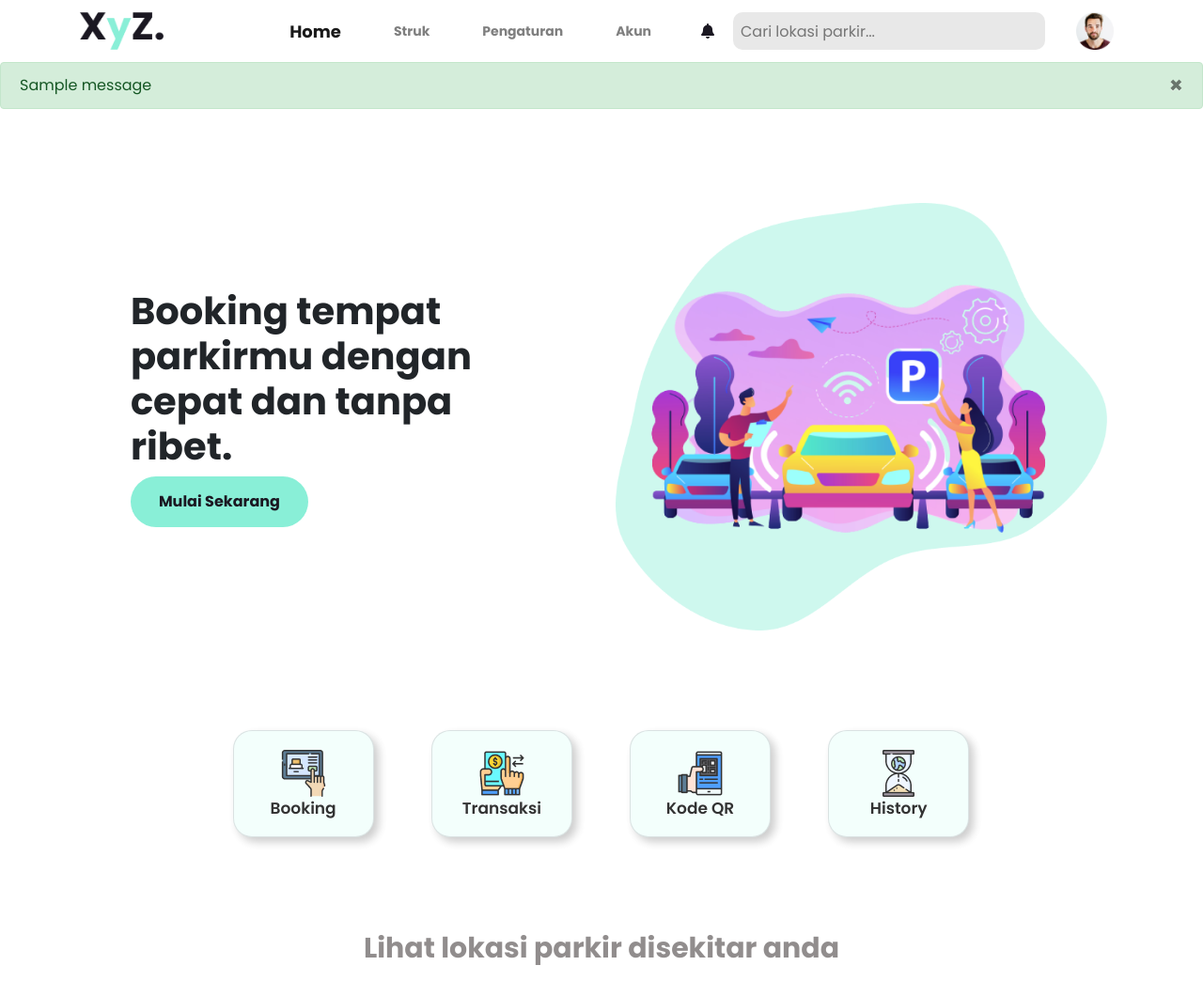
After one commit to arditolaksono/FIT, a Flask app: page /home in a window 1280 px wide. The commit adds this page. Shown: the top 1044 px of the page at 94% size. Run offline with Flask 2, Linux system fonts and the light colour scheme; a user stored in the database is signed in; one stand-in notice (Sample message) is shown; some libraries are stand-ins or nearby versions.

Commit message:
progres hari ke 6

```diff
--- /dev/null
+++ b/website/templates/home.html
@@ -0,0 +1,388 @@
+<!doctype html>
+<html lang="en">
+  <head>
+    <!-- Required meta tags -->
+    <meta charset="utf-8">
+    <meta name="viewport" content="width=device-width, initial-scale=1, shrink-to-fit=no">
+
+    <!-- Bootstrap CSS -->
+    <link rel="stylesheet" href="https://cdn.jsdelivr.net/npm/bootstrap@4.5.3/dist/css/bootstrap.min.css" integrity="sha384-TX8t27EcRE3e/ihU7zmQxVncDAy5uIKz4rEkgIXeMed4M0jlfIDPvg6uqKI2xXr2" crossorigin="anonymous">
+    <link rel="stylesheet" type="text/css" href="css/all.css">
+    <link rel="stylesheet" type="text/css" href="coba.css">
+    <link rel="preconnect" href="https://fonts.gstatic.com">
+    <link href="https://fonts.googleapis.com/css2?family=Poppins:wght@600&display=swap" rel="stylesheet">
+    <script src="https://ajax.googleapis.com/ajax/libs/jquery/3.5.1/jquery.min.js"></script>
+    <script src="https://cdnjs.cloudflare.com/ajax/libs/popper.js/1.16.0/umd/popper.min.js"></script>
+    <script src="https://maxcdn.bootstrapcdn.com/bootstrap/4.5.2/js/bootstrap.min.js"></script>
+
+    <!-- My Font -->
+    <link rel="preconnect" href="https://fonts.gstatic.com">
+    <link href="https://fonts.googleapis.com/css2?family=Poppins:wght@400;700&display=swap" rel="stylesheet">
+
+
+    <!-- MY CSS -->
+    <style type="text/css">
+        * {
+          box-sizing: border-box;
+          margin: 0;
+          padding: 0;
+        }
+
+         body {
+          background-color: white;
+          font-family: 'Poppins', sans-serif;
+        }
+
+        .rectangle{
+        background: #F1FFFC;
+        border: 1px solid rgba(27, 24, 34, 0.15);
+        box-sizing: border-box;
+        box-shadow: 5px 5px 10px rgba(0, 0, 0, 0.25);
+        border-radius: 20px;
+        opacity: 0.8;
+        margin: 10px 15px;
+        width: 150px;
+        }
+
+        .rectangle:hover, .rectangle:active{
+        opacity: 1;
+        }
+
+        .menumenu{
+        font-family: Poppins;
+        font-style: normal;
+        font-weight: 600;
+        font-size: 17px;
+        color: black;
+        }
+
+        a.menusamping:hover,a.menusamping:active{
+        text-decoration: none;
+        }
+
+        .sidenav .row{
+            width: 99%;
+            margin: auto;
+        }
+
+        nav {
+          background-color: white;
+        }
+
+        nav img{
+            height: 40px;
+            margin-right: 10px;
+        }
+
+        nav .nav-item {
+            margin: auto 20px;
+            font-size: 17px;
+            font-weight: bold;
+            font-size: 14px;
+        }
+
+        nav .active {
+          font-size: 18px;
+        }
+
+        nav .form-inline {
+          margin-left: 25px;
+        }
+
+        nav .form-inline input, .search{
+          background-color: #E8E8E8;
+          border: #E8E8E8;
+          height: 40px;
+          padding: 8px;
+          border-radius: 10px;
+        }
+
+        nav .form-inline img {
+          margin-left: 25px;
+        }
+
+        nav p {
+          margin: auto;
+        }
+
+        .jumbotron {
+          background-color:white;
+        }
+
+        .jumbotron img {
+          height: 455px;
+          margin-top: 20px;
+        }
+
+        .jumbotron .judul {
+         margin: auto;
+         padding: 0 70px;
+        }
+
+        .jumbotron h1 {
+          font-size: 40px;
+          font-weight: bold;
+        }
+
+        .jumbotron .btn a{
+          text-decoration: none;
+          color: #1B1822;
+        }
+
+        .jumbotron .yuk {
+            background-color: #89EFD7;
+            border: #89EFD7;
+            color: #1B1822;
+            border-radius: 100px;
+            font-weight: bold;
+            padding: 15px 30px;
+            font-size: 16px;
+        }
+
+        .jumbotron .yuk:hover {
+            background-color: green;
+        }
+
+        .map{
+          margin: 50px 0;
+        }
+
+        .map .row{
+          width: 70%;
+          margin: auto;
+          padding: 20px 10px;
+        }
+
+        .map iframe {
+          margin: auto;
+          width: 100%;
+          border-radius: 20px;
+        }
+        .map h2{
+          font-size: 30px;
+          font-weight: bold;
+          color: rgba(117,112,112,0.8);
+          text-align: center;
+          margin: 20px 0;
+        }
+
+        footer {
+            background-image: linear-gradient(to top, rgba(162,191,189,1), rgba(162,191,189,0));
+            height: 350px;
+            width: 100%;
+            padding: 40px 70px;
+        }
+
+        footer h4{
+            font-size: 18px;
+            font-weight: bold;
+            color: #1B1822;
+            text-decoration: none;
+            cursor: pointer;
+        }
+
+        footer .sosmed {
+            height: 25px;
+            width: 25px;
+            margin: 0 5px;
+        }
+
+        footer p{
+            font-size: 18px;
+            text-align: center;
+            margin-top: 70px;
+            font-weight: bold;
+        }
+
+        footer h6{
+          font-weight: bold;
+        }
+
+        footer .logoo{
+            width: 100px;
+        }
+
+        footer .empat img{
+            height: 50px;
+            margin: 10px 25px;
+        }
+
+        @media only screen and (max-width: 768px){
+
+            footer{
+                height: 750px;
+            }
+
+            footer .app img{
+                width: 50px;
+            }
+
+            footer h1{
+                font-size: 21px;
+            }
+
+            footer .col-md{
+                margin-top: 30px;
+            }
+        }
+
+
+
+    </style>
+
+    <title>Home</title>
+  </head>
+
+  <body>
+    <nav class="navbar navbar-expand-lg navbar-light ">
+        <div class="container">
+            <a class="navbar-brand" href="#"><img src="{{url_for('static', filename='img/logo3.png')}}"></a>
+            <button class="navbar-toggler" type="button" data-toggle="collapse" data-target="#navbarNavAltMarkup" aria-controls="navbarNavAltMarkup" aria-expanded="false" aria-label="Toggle navigation">
+            <span class="navbar-toggler-icon"></span>
+            </button>
+            <div class="collapse navbar-collapse" id="navbarNavAltMarkup">
+              <div class="navbar-nav ml-auto">
+                  <a class="nav-item nav-link active" href="home.html">Home <span class="sr-only">(current)</span></a>
+                  <a class="nav-item nav-link" href="struk.html">Struk</a>
+                  <a class="nav-item nav-link" href="pengaturan.html">Pengaturan</a>
+                  <a class="nav-item nav-link" href="akun.html">Akun</a>
+                  <div class="form-inline">
+                    <i class="fas fa-bell" style="color: #1B1822; margin-right: 20px; cursor: pointer;"></i>
+                    <input class="mr-sm-2" type="search" placeholder="Cari lokasi parkir..." aria-label="Search">
+                    <img src="{{url_for('static', filename='img/foto.png')}}">
+                  </div>
+                  <div class="profil">
+
+                  </div>
+              </div>
+            </div>
+        </div>
+      </nav>
+
+      {% with messages = get_flashed_messages(with_categories=true) %} {% if
+        messages %} {% for category, message in messages %} {% if category ==
+        'error' %}
+        <div class="alert alert-danger alter-dismissable fade show" role="alert">
+          {{ message }}
+          <button type="button" class="close" data-dismiss="alert">
+            <span aria-hidden="true">&times;</span>
+          </button>
+        </div>
+        {% else %}
+        <div class="alert alert-success alter-dismissable fade show" role="alert">
+          {{ message }}
+          <button type="button" class="close" data-dismiss="alert">
+            <span aria-hidden="true">&times;</span>
+          </button>
+        </div>
+        {% endif %} {% endfor %} {% endif %} {% endwith %}
+
+      <div class="jumbotron">
+        <div class="row">
+
+            <div class="col-md-5 judul">
+              <h1>Booking tempat parkirmu dengan cepat dan tanpa ribet.</h1>
+                <button class="btn yuk" type="submit"><a href="booking.html">Mulai Sekarang</a> </button>
+            </div>
+            <div class="col-md-6">
+              <img src="{{url_for('static', filename='img/g13.png')}}" class="hero">
+            </div>
+          </div>
+      </div>
+
+
+      <!-- side nav -->
+      <div class="sidenav">
+        <div class="row justify-content-md-center">
+          <div class="col-md-2">
+        <a class="menusamping" href="booking.html">
+          <div class="rectangle text-center">
+            <img src="{{url_for('static', filename='img/online-booking 1.png')}}" style="margin-top: 20px">
+            <p class="menumenu">Booking</p>
+          </div>
+      </a>
+        </div>
+
+            <div class="col-md-2">
+              <a class="menusamping" href="transaksi.html">
+                <div class="rectangle text-center">
+                  <img src="{{url_for('static', filename='img/online-booking2.png')}}" style="margin-top: 20px">
+                  <p class="menumenu">Transaksi</p>
+                </div>
+              </a>
+            </div>
+
+          <div class="col-md-2">
+            <a class="menusamping" href="KodeQR.html">
+              <div class="rectangle text-center">
+                <img src="{{url_for('static', filename='img/online-booking3.png')}}" style="margin-top: 20px">
+                <p class="menumenu">Kode QR</p>
+              </div>
+            </a>
+          </div>
+
+          <div class="col-md-2">
+            <a class="menusamping" href="history.html">
+              <div class="rectangle text-center">
+                <img src="{{url_for('static', filename='img/online-booking4.png')}}" style="margin-top: 20px">
+                <p class="menumenu">History</p>
+              </div>
+            </a>
+          </div>
+
+        </div>
+      </div>
+
+      <!-- akhir sidenav -->
+
+      <div class="map">
+        <div class="row ">
+            <div class="col-md">
+              <h2>Lihat lokasi parkir disekitar anda</h2>
+              <iframe src="https://www.google.com/maps/embed?pb=!1m18!1m12!1m3!1d3960.255241613127!2d110.41378831414542!3d-6.979180470280404!2m3!1f0!2f0!3f0!3m2!1i1024!2i768!4f13.1!3m3!1m2!1s0x2e708b5242b2daf9%3A0x590ece08d249b4e3!2sParagon%20City%20Mall!5e0!3m2!1sen!2sid!4v1607160715543!5m2!1sen!2sid" width="600" height="600" frameborder="0" style="border:0;" allowfullscreen="" aria-hidden="false" tabindex="0"></iframe>
+            </div>
+          </div>
+      </div>
+
+      <footer>
+        <div class="container-fluid satu">
+          <div class="row">
+            <div class="col-md">
+              <img src="{{url_for('static', filename='img/logo3.png')}}" class="logoo">
+              <h6>Mitra Parkir Anda</h6>
+            </div>
+            <div class="col-md dua">
+              <h4>Tentang Kami</h4><br>
+              <h4>Layanan kami</h4><br>
+              <h4>Pusat Bantuan</h4>
+            </div>
+            <div class="col-md tiga">
+              <h4>Hubungi Kami</h4><br>
+              <img src="{{url_for('static', filename='img/instagram.svg')}}" class="sosmed">
+              <img src="{{url_for('static', filename='img/youtube.svg')}}" class="sosmed">
+              <img src="{{url_for('static', filename='img/linkedin.svg')}}" class="sosmed">
+              <img src="{{url_for('static', filename='img/facebook.svg')}}" class="sosmed">
+            </div>
+            <div class="col-md empat">
+              <h2 class="font-weight-bold">Get the app</h2>
+              <img src="{{url_for('static', filename='img/playstore.png')}}">
+              <img src="{{url_for('static', filename='img/apple-store.png')}}">
+            </div>
+          </div>
+          <p>Copyright @2020 XyZ</p>
+        </div>
+      </footer>
+
+    <!-- Optional JavaScript; choose one of the two! -->
+
+    <!-- Option 1: jQuery and Bootstrap Bundle (includes Popper) -->
+    <script src="https://code.jquery.com/jquery-3.5.1.slim.min.js" integrity="sha384-DfXdz2htPH0lsSSs5nCTpuj/zy4C+OGpamoFVy38MVBnE+IbbVYUew+OrCXaRkfj" crossorigin="anonymous"></script>
+    <script src="https://cdn.jsdelivr.net/npm/bootstrap@4.5.3/dist/js/bootstrap.bundle.min.js" integrity="sha384-ho+j7jyWK8fNQe+A12Hb8AhRq26LrZ/JpcUGGOn+Y7RsweNrtN/tE3MoK7ZeZDyx" crossorigin="anonymous"></script>
+
+    <!-- Option 2: jQuery, Popper.js, and Bootstrap JS
+    <script src="https://code.jquery.com/jquery-3.5.1.slim.min.js" integrity="sha384-DfXdz2htPH0lsSSs5nCTpuj/zy4C+OGpamoFVy38MVBnE+IbbVYUew+OrCXaRkfj" crossorigin="anonymous"></script>
+    <script src="https://cdn.jsdelivr.net/npm/popper.js@1.16.1/dist/umd/popper.min.js" integrity="sha384-9/reFTGAW83EW2RDu2S0VKaIzap3H66lZH81PoYlFhbGU+6BZp6G7niu735Sk7lN" crossorigin="anonymous"></script>
+    <script src="https://cdn.jsdelivr.net/npm/bootstrap@4.5.3/dist/js/bootstrap.min.js" integrity="sha384-w1Q4orYjBQndcko6MimVbzY0tgp4pWB4lZ7lr30WKz0vr/aWKhXdBNmNb5D92v7s" crossorigin="anonymous"></script>
+    -->
+  </body>
+</html>
--- a/website/templates/index.html
+++ b/website/templates/index.html
@@ -37,6 +37,7 @@
             </div>
         </div>
       </nav>
+
 
       <!-- Jumbotron -->
       <div class="jumbotron">
--- a/website/views.py
+++ b/website/views.py
@@ -1,8 +1,13 @@
-from django.shortcuts import render
 from flask import Blueprint,render_template
+from flask_login import login_required, current_user
 
 views = Blueprint('views', __name__)
 
 @views.route('/')
+def index():
+    return render_template('index.html')
+
+@views.route('/home')
+@login_required
 def home():
-    return render_template('index.html')
+    return render_template('home.html')
```
Also changed, not shown: website/__init__.py (+24 -0 lines), website/auth.py (+45 -4 lines), website/models.py (+8 -0 lines), website/templates/daftar.html (+19 -2 lines), website/templates/login.html (+25 -8 lines), website/database.db (added).
